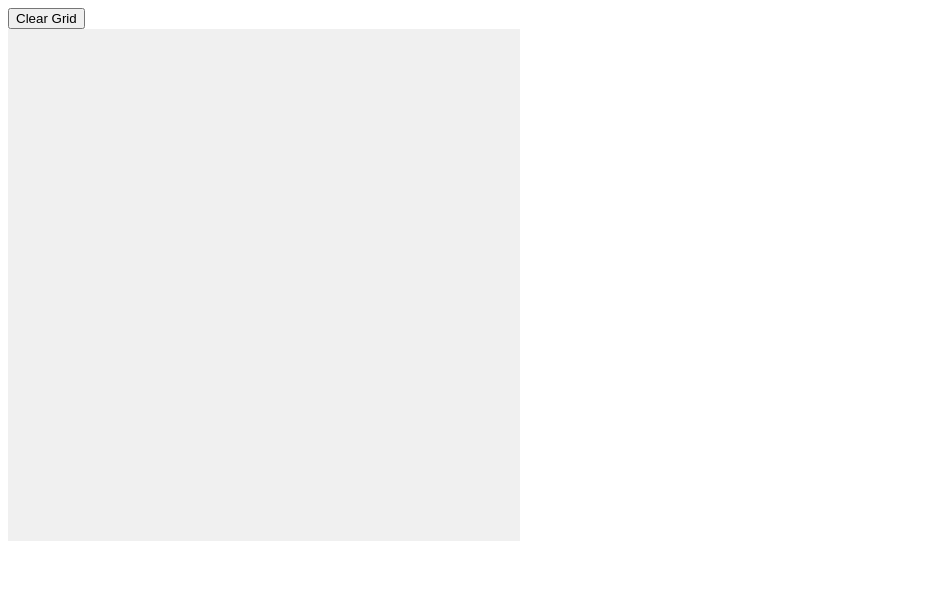
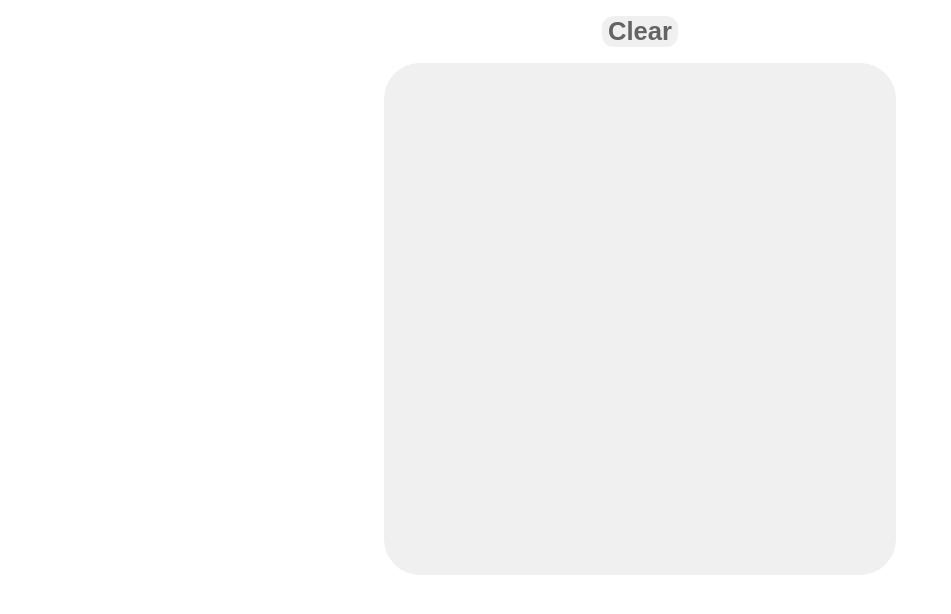
Before and after one commit to derek-graves/etch-a-sketch, a plain HTML site: page index.html in a window 1280 px wide. Shown: the whole page, without its empty margins (0-951 px from the left). Drawn offline with Linux system fonts and the light colour scheme.

Commit message:
Style reset button and further style sketch area

```diff
--- a/etch-a-sketch.js
+++ b/etch-a-sketch.js
@@ -1,6 +1,9 @@
 const sketch = document.querySelector('#sketch-area');
 const desiredWidth = 40;
 sketch.style.width = `${desiredWidth}vw`;
+
+const resetButton = document.querySelector('#reset');
+resetButton.style.fontSize = `${desiredWidth / 20}vw`;
 
 const numPixels = 16;
 for (let i = 0; i < numPixels ** 2; i++) {
@@ -13,13 +16,6 @@ for (let i = 0; i < numPixels ** 2; i++) {
 const pixels = document.querySelectorAll('.pixel');
 pixels.forEach(pixel => pixel.addEventListener('mouseover', fill.bind(null, pixel)))
 
-//Alternate code for adding the event listener to each pixel
-/*
-pixels.forEach(pixel => pixel.addEventListener('mouseover', () => {
-  pixel.classList.add('filled');
-}));
-*/
-
 function fill (box) {
   box.classList.add('filled');
 }
--- a/index.html
+++ b/index.html
@@ -11,7 +11,7 @@
 
 <body>
   <div id="content">
-    <button id="reset">Clear Grid</button>
+    <button id="reset">Clear</button>
     <div id="sketch-area">
     </div>
   </div>
--- a/style.css
+++ b/style.css
@@ -1,18 +1,47 @@
+body {
+  margin: 0;
+}
+
+:root {
+  --color: rgb(100, 100, 100);
+  --background-color: rgb(240, 240, 240);
+}
+
+#content {
+  display: flex;
+  flex-direction: column;
+  align-items: center;
+}
+
+#reset {
+  font-family: sans-serif;
+  font-weight: bold;
+  margin: 16px 0px;
+  background-color: var(--background-color);
+  color: var(--color);
+  border-radius: 12px;
+  border: 0px;
+}
+
+#reset:active {
+  background-color: var(--color);
+  color: var(--background-color);
+
+}
+
 #sketch-area {
   display: flex;
   flex-wrap: wrap;
   aspect-ratio: 1 / 1;
-  background-color: rgb(240,240,240);
+  background-color: var(--background-color);
+  border-radius: 36px;
+  overflow: hidden;
 }
 
 .pixel {
   aspect-ratio: 1 / 1;
 }
 
-.pixel:hover {
-  background-color: rgb(100,100,100);
+.filled {
+  background-color: var(--color);
 }
-
-.filled {
-  background-color: rgb(100,100,100);
-}
```
